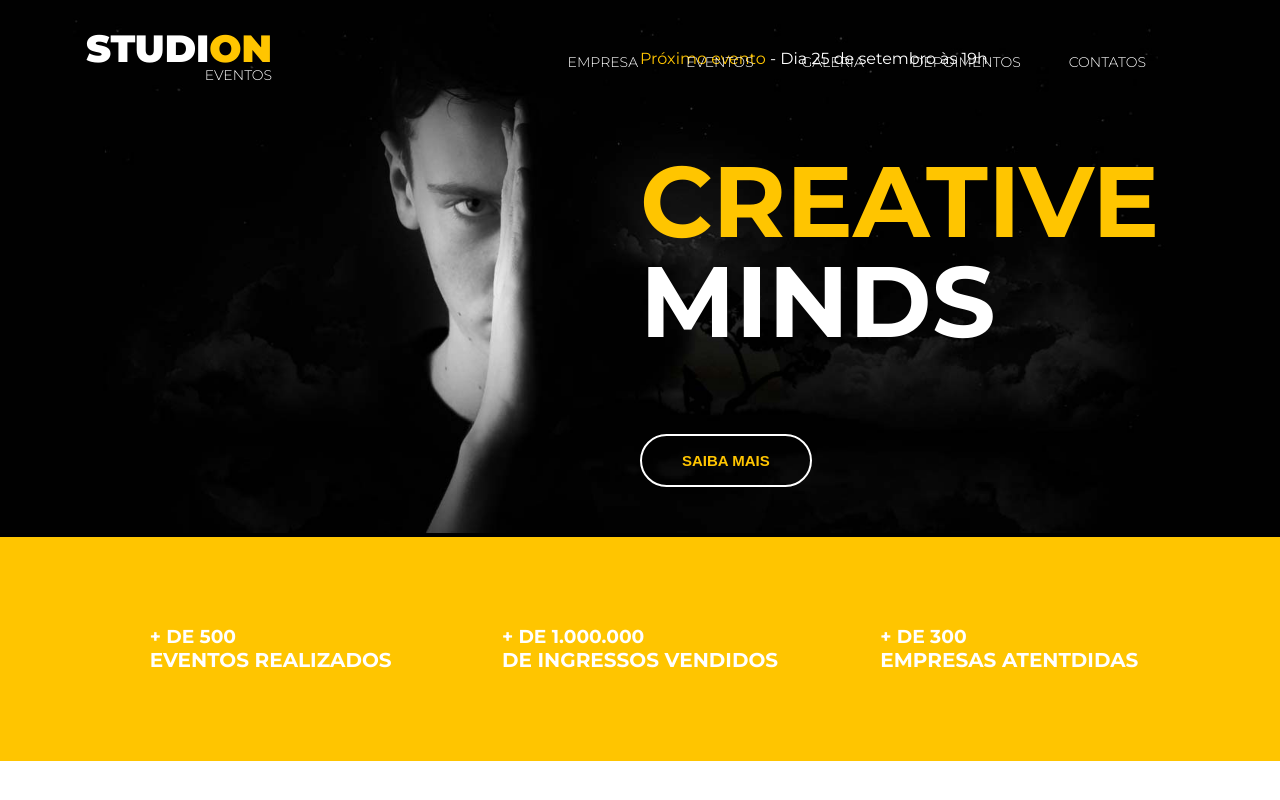
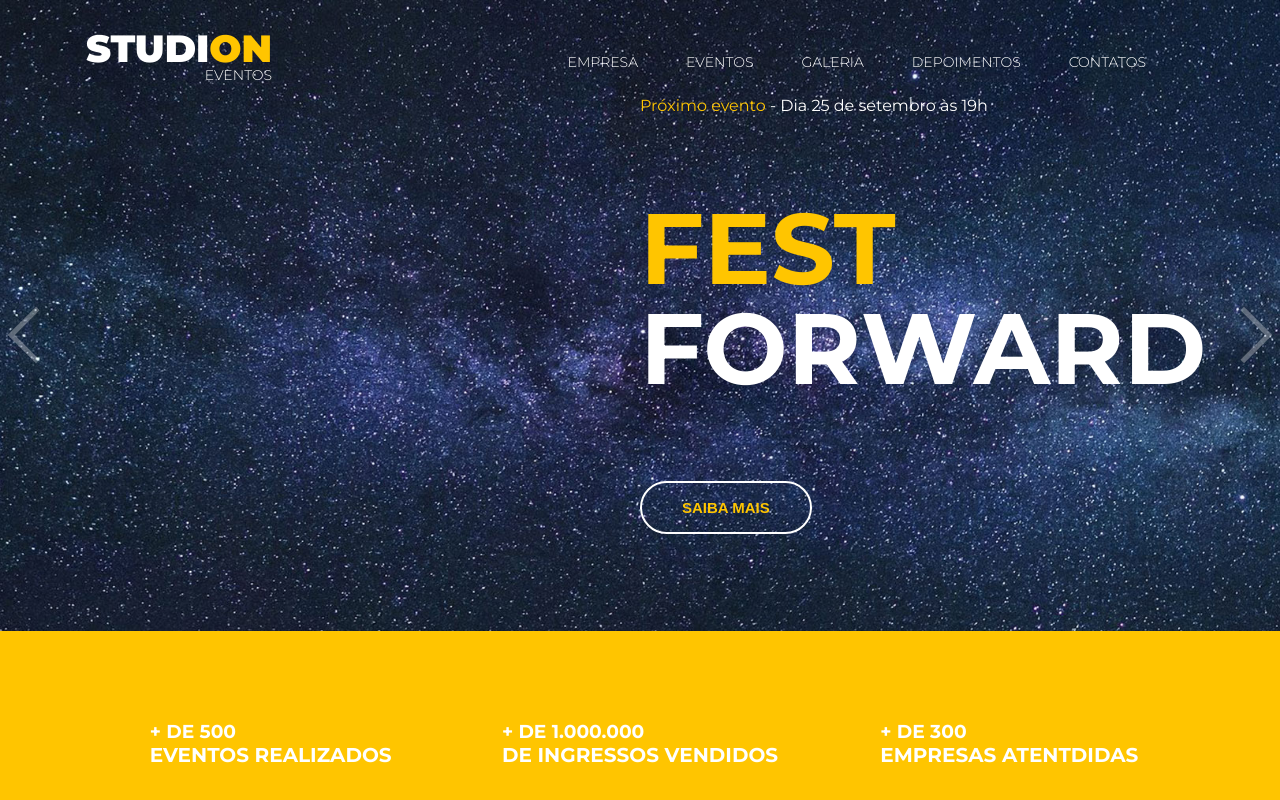
Before and after one commit to ogabrieol/studion, a website: page src/index.html in a window 1280 px wide. Shown: the top 800 px of the page. Drawn offline with nearby package versions, Linux system fonts and the light colour scheme.

Commit message:
feat(added carousel and javascript)

```diff
--- a/src/css/_home.css
+++ b/src/css/_home.css
@@ -1,6 +1,32 @@
-#slider {
+.slider {
     background-color: #000;
 color: #fff;
+}
+
+.slider__prev-arrow,
+.slider__next-arrow{
+width: 2.5rem;
+height: 2.5rem;
+border: 5px solid #fff;
+border-right: unset;
+border-bottom: unset;
+opacity: 0.3;
+}
+
+.slider__prev-arrow {
+ z-index: 1;
+ left: 1rem;
+ transform: rotate(-45deg);
+}
+
+.slider__next-arrow {
+    right:1rem;
+    transform:rotate(135deg);
+}
+
+.slider__prev-arrow::before,
+.slider__next-arrow::before {
+    content: "";
 }
 
 .slide {
--- a/src/index.html
+++ b/src/index.html
@@ -3,6 +3,8 @@
 <head>
     <meta charset="UTF-8">
     <meta name="viewport" content="width=device-width, initial-scale=1.0">
+    <link rel="stylesheet" href="https://cdnjs.cloudflare.com/ajax/libs/slick-carousel/1.9.0/slick.min.css"/>
+    <link rel="stylesheet" href="https://cdnjs.cloudflare.com/ajax/libs/slick-carousel/1.9.0/slick-theme.css"/>
     <link rel="stylesheet" href="./style.css"/>
     <title>Studion</title>
 </head>
@@ -45,7 +47,7 @@
             </nav>
 
     <header>
-<div id="slider">
+<div class="slider">
     <div class="slide">
         <img
         class="slide__background-image"
@@ -62,6 +64,40 @@
    <button class="btn btn--slide">Saiba mais</button>
   </div>
  </div>
+</div>
+<div class="slide">
+    <img
+    class="slide__background-image"
+    src="./images/banner2.jpg"
+    alt="Studion Banner"
+    />
+    <div class="slide__copy">
+        <div class="slide__copy__container"
+<h6>
+<span class="copy--primary">Próximo evento</span> - Dia 25 de
+setembro às 19h
+</h6>
+<h2><span class="copy--primary">FEST</span> FORWARD</h2>
+<button class="btn btn--slide">Saiba mais</button>
+</div>
+</div>
+</div>
+<div class="slide">
+    <img
+    class="slide__background-image"
+    src="./images/banner3.jpg"
+    alt="Studion Banner"
+    />
+    <div class="slide__copy">
+        <div class="slide__copy__container"
+<h6>
+<span class="copy--primary">Próximo evento</span> - Dia 25 de
+setembro às 19h
+</h6>
+<h2><span class="copy--primary">SHOW</span> EVENT</h2>
+<button class="btn btn--slide">Saiba mais</button>
+</div>
+</div>
 </div>
 </div>
     </header>
@@ -138,7 +174,7 @@
                 <label>receba news e promoções</label>
                 <div class="footer__form__email">
                     <input id="email"type="email" placeholder="email" />
-                    <button type="submit">
+                    <button class="footer__form-button" type="submit">
                     <i class="fas fa-paper-plane fa-2x"></i>
                     </button>
                 </div>
@@ -168,8 +204,12 @@
         <hr />
         <p>
             <small>Studi<span class="copy--primary">ON</span> - Todos os direitos Reservados</small>
-
         </p>
     </footer>
+    <script src="//code.jquery.com/jquery-1.11.0.min.js"></script>
+    <script src="//code.jquery.com/jquery-migrate-1.2.1.min.js"></script>
+    <script src="https://cdnjs.cloudflare.com/ajax/libs/slick-carousel/1.9.0/slick.min.js"></script>
+    <script src="https://smtpjs.com/v3/smtp.js"></script>
+    <script src="./script.js"></script>
 </body>
 </html>
--- /dev/null
+++ b/src/script.js
@@ -0,0 +1,30 @@
+$(document).ready(() => {
+    const slickOptions = {
+        autoplay: true,
+        dots: false,
+        prevArrow:
+         '<button type="button" class="slick-prev slider__prev-arrow">Previous</button>;',
+        nextArrow:
+         '<button type="button" class="slick-next slider__next-arrow">Next</button>;',
+    };
+    $(".slider").slick(slickOptions);
+
+    $('.footer__form-button').on('click', () => {
+        const email = $('#email').val();
+        Email.send({
+            Host : "smtp.yourisp.com",
+            Username : "username",
+            Password : "password",
+            To : 'them@website.com',
+            From : email,
+            Subject : "Por favor me adicione na newsletter",
+            Body : ` Olá<
+            Eu gostaria de ser adicionado na newsletter do site.
+            Meu email é ${email}.
+            Obrigado!
+            `
+        }).then(
+          message => alert(message)
+        );
+     });
+    });
```
Also changed, not shown: src/images/banner2.jpg (added), src/images/banner3.jpg (added).
